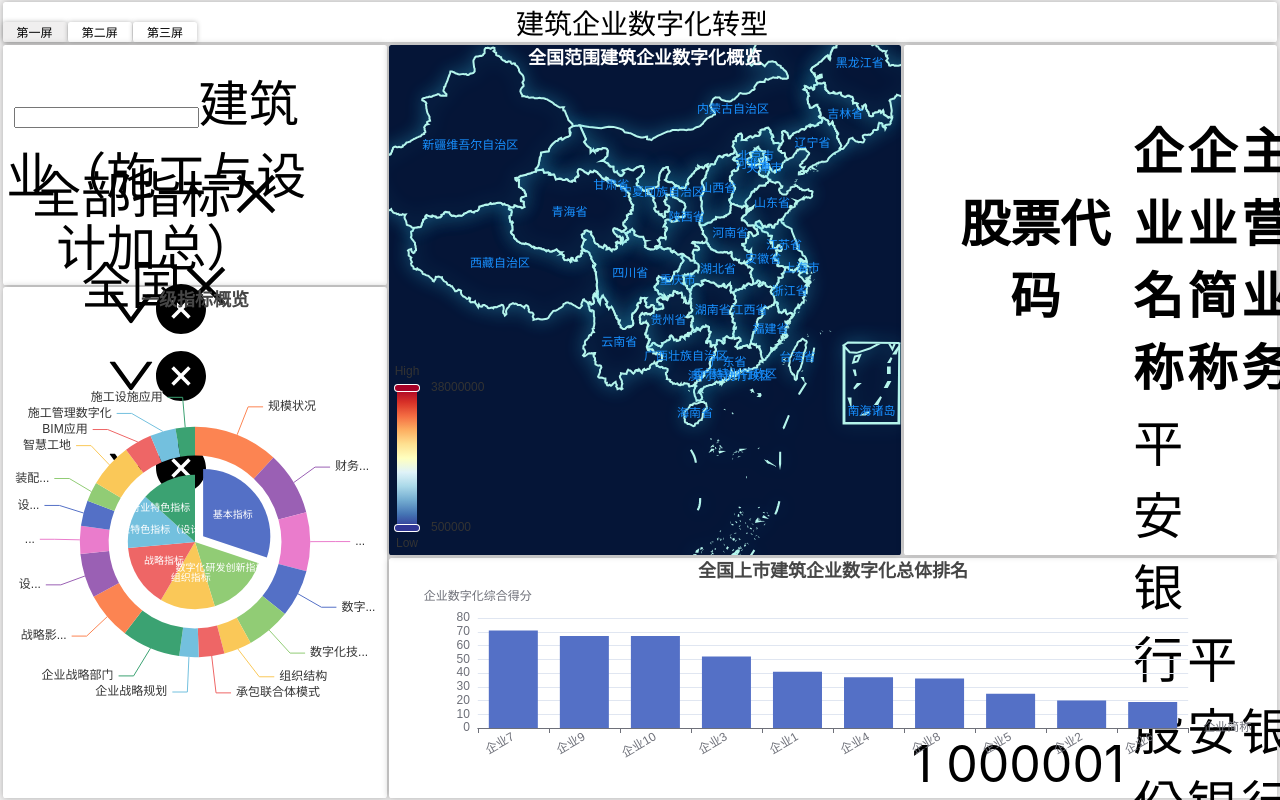
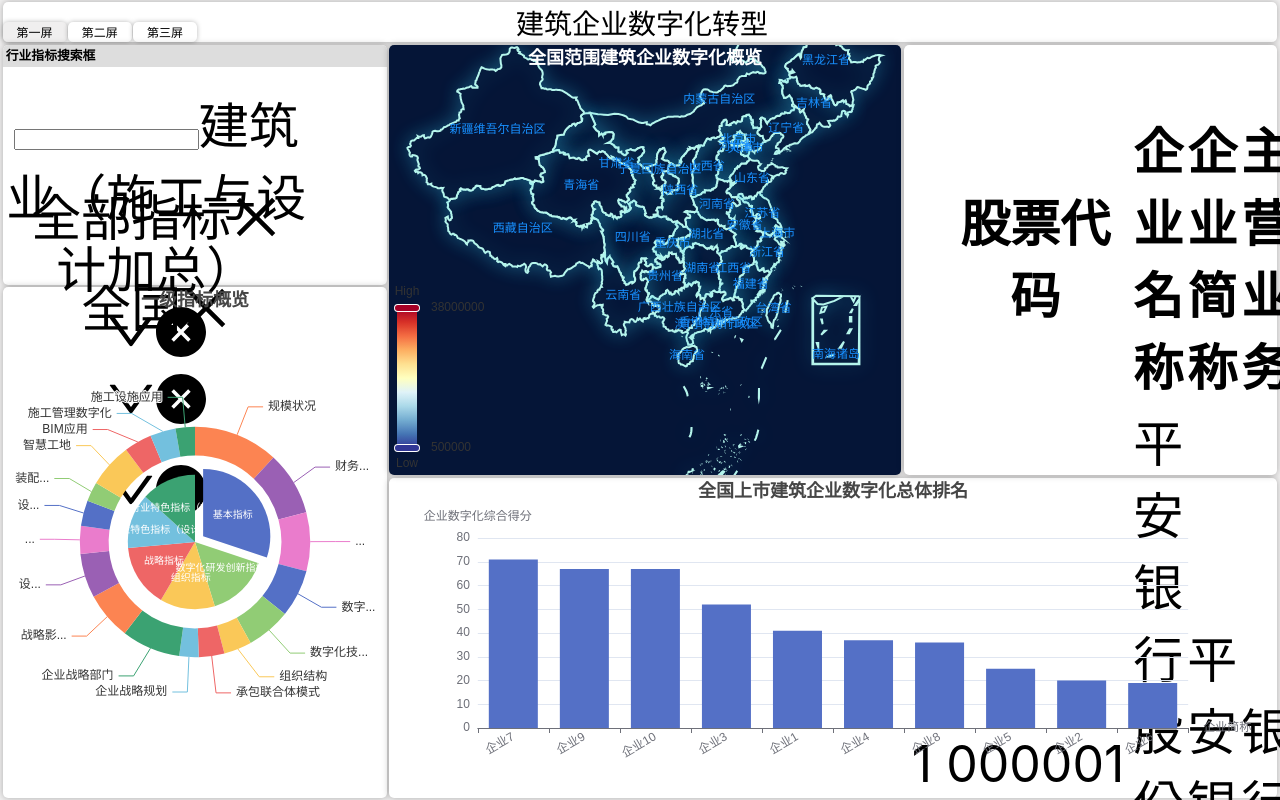
Before and after one commit to Desheng-Sun/ArchVis, a React (Create React App) app in the folder archvis/: page / in a window 1280 px wide. Built offline with nearby package versions, Linux system fonts and the light colour scheme.

Commit message:
添加了标题框，修改了一部分布局

```diff
--- /dev/null
+++ b/archvis/src/components/chartHeader/index.css
@@ -0,0 +1,11 @@
+.chartheader {
+  width: 100%;
+  height: 2.8vh;
+  background-color: #ddd;
+  text-align: left;
+  text-indent: 0.4vh;
+  font-weight: bold;
+  font-size: 1.6vh;
+  border-top-left-radius: 0.4vw;
+  border-top-right-radius: 0.4vw;
+}
--- /dev/null
+++ b/archvis/src/components/chartHeader/index.jsx
@@ -0,0 +1,5 @@
+import "./index.css";
+
+export default function ChartHeader({ chartName }) {
+  return <div className="chartheader">{chartName}</div>;
+}
--- a/archvis/src/components/layout/index.css
+++ b/archvis/src/components/layout/index.css
@@ -12,7 +12,7 @@
     border-color: rgb(240, 239, 239) ;
     height: 5vh;
     width: 99.6vw;
-    border-radius: 0.2vw;
+    border-radius: 0.4vw;
     box-shadow: 0 0px 0.6vw rgb(0 0 0 / 28%);
     background-color: white;
 }
@@ -22,7 +22,7 @@
     margin-top: 2.5vh;
     margin-right: 0.1vw;
     border: 0;
-    border-radius: 0.2vw;
+    border-radius: 0.4vw;
     box-shadow: 0 0px 0.4vw rgb(0 0 0 / 28%);
     float: left;
     font-size: 1.5vh;
@@ -55,7 +55,7 @@
 #firstSearchbar {
     height: 30vh;
     width: 30vw;
-    border-radius: 0.2vw;
+    border-radius: 0.4vw;
     box-shadow: 0 0px 0.6vw rgb(0 0 0 / 28%);
     background-color: white;
 }
@@ -63,7 +63,7 @@
     margin-top: 0.3vh;
     height: 63.8vh;
     width: 30vw;
-    border-radius: 0.2vw;
+    border-radius: 0.4vw;
     box-shadow: 0 0px 0.6vw rgb(0 0 0 / 28%);
     background-color: white;
 }
@@ -74,31 +74,31 @@
     float: left;
 }
 #firstIRightTop{
-    height: 63.8vh;
+    height: 53.8vh;
     width: 69.4vw;
 }
 #firstArchMap {
-    height: 63.8vh;
+    height: 53.8vh;
     width: 40vw;
-    border-radius: 0.2vw;
+    border-radius: 0.4vw;
     box-shadow: 0 0px 0.6vw rgb(0 0 0 / 28%);
     background-color: #051537;
     float: left;
 }
 #firstArchList {
     margin-left: 0.2vw;
-    height: 63.8vh;
+    height: 53.8vh;
     width: 29.2vw;
-    border-radius: 0.2vw;
+    border-radius: 0.4vw;
     box-shadow: 0 0px 0.6vw rgb(0 0 0 / 28%);
     background-color: white;
     float: left;
 }
 #firstArchrank {
     margin-top: 0.3vh;
-    height: 30vh;
+    height: 40vh;
     width: 69.4vw;
-    border-radius: 0.2vw;
+    border-radius: 0.4vw;
     box-shadow: 0 0px 0.6vw rgb(0 0 0 / 28%);
     background-color: white;
 }
@@ -114,7 +114,7 @@
 #secondSearchbar {
     height: 30vh;
     width: 30vw;
-    border-radius: 0.2vw;
+    border-radius: 0.4vw;
     box-shadow: 0 0px 0.6vw rgb(0 0 0 / 28%);
     background-color: white;
 }
@@ -122,7 +122,7 @@
     margin-top: 0.3vh;
     height: 63.8vh;
     width: 30vw;
-    border-radius: 0.2vw;
+    border-radius: 0.4vw;
     box-shadow: 0 0px 0.6vw rgb(0 0 0 / 28%);
     background-color: white;
 }
@@ -139,7 +139,7 @@
 #secondSelectIndiND {
     height: 43.8vh;
     width: 19.9vw;
-    border-radius: 0.2vw;
+    border-radius: 0.4vw;
     box-shadow: 0 0px 0.6vw rgb(0 0 0 / 28%);
     background-color: white;
     float: left;
@@ -148,7 +148,7 @@
     margin-left: 0.2vw;
     height: 43.8vh;
     width: 19.9vw;
-    border-radius: 0.2vw;
+    border-radius: 0.4vw;
     box-shadow: 0 0px 0.6vw rgb(0 0 0 / 28%);
     background-color: white;
     float: left;
@@ -157,7 +157,7 @@
     margin-left: 0.2vw;
     height: 43.8vh;
     width: 29.2vw;
-    border-radius: 0.2vw;
+    border-radius: 0.4vw;
     box-shadow: 0 0px 0.6vw rgb(0 0 0 / 28%);
     background-color: white;
     float: left;
@@ -166,7 +166,7 @@
     margin-top: 0.3vh;
     height: 50vh;
     width: 69.4vw;
-    border-radius: 0.2vw;
+    border-radius: 0.4vw;
     box-shadow: 0 0px 0.6vw rgb(0 0 0 / 28%);
     background-color: white;
 }
@@ -181,7 +181,7 @@
 #thirdSearchbar {
     height: 30vh;
     width: 30vw;
-    border-radius: 0.2vw;
+    border-radius: 0.4vw;
     box-shadow: 0 0px 0.6vw rgb(0 0 0 / 28%);
     background-color: white;
 }
@@ -189,7 +189,7 @@
     margin-top: 0.3vh;
     height: 63.8vh;
     width: 30vw;
-    border-radius: 0.2vw;
+    border-radius: 0.4vw;
     box-shadow: 0 0px 0.6vw rgb(0 0 0 / 28%);
     background-color: white;
 }
@@ -206,7 +206,7 @@
 #thirdEPScoreIndiSD {
     height: 46.9vh;
     width: 34.6vw;
-    border-radius: 0.2vw;
+    border-radius: 0.4vw;
     box-shadow: 0 0px 0.6vw rgb(0 0 0 / 28%);
     background-color: white;
     float: left;
@@ -215,7 +215,7 @@
     margin-left: 0.2vw;
     height: 46.9vh;
     width: 34.6vw;
-    border-radius: 0.2vw;
+    border-radius: 0.4vw;
     box-shadow: 0 0px 0.6vw rgb(0 0 0 / 28%);
     background-color: white;
     float: left;
@@ -224,7 +224,7 @@
     margin-top: 0.3vh;
     height: 46.9vh;
     width: 69.4vw;
-    border-radius: 0.2vw;
+    border-radius: 0.4vw;
     box-shadow: 0 0px 0.6vw rgb(0 0 0 / 28%);
     background-color: white;
 }
--- a/archvis/src/components/layout/index.js
+++ b/archvis/src/components/layout/index.js
@@ -1,6 +1,7 @@
 import "./index.css";
 import { useCallback, useState, useEffect } from "react";
 
+import ChartHeader from "../chartHeader";
 
 import FirstIndicators from "../firstComponents/indicatorsSt"
 import FirstSearchBar from "../firstComponents/searchBar";
@@ -117,8 +118,8 @@ export default function Layout() {
                 <div id="viewList">
                     <div id="firstILeft">
                         <div id="firstSearchbar">
+                            <ChartHeader chartName={"行业指标搜索框"} />
                             <FirstSearchBar />
-
                         </div>
                         <div id="firstIndicators">
                             <FirstIndicators
@@ -172,7 +173,7 @@ export default function Layout() {
                             </div>
                             <div id="secondSelectIndiRD">
                                 <SecondIndicatorsRdSelect
-                                    selectedIndicatorsNd = {selectedIndicatorsNd}
+                                    selectedIndicatorsNd={selectedIndicatorsNd}
                                     setSelectedIndicatorsRd={setSelectedIndicatorsRd} />
                             </div>
                             <div id="secondIndiRDExplane">
```
